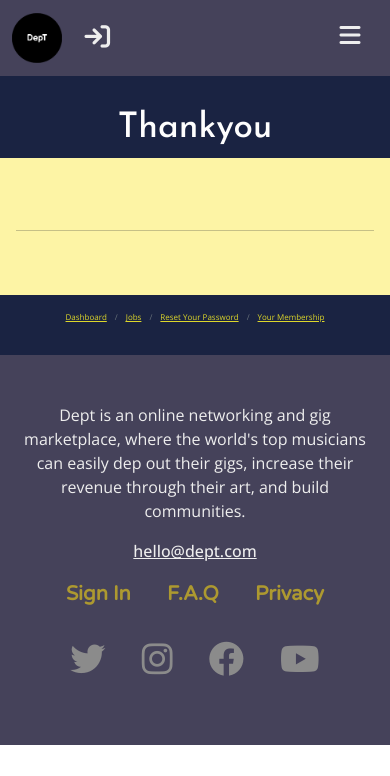
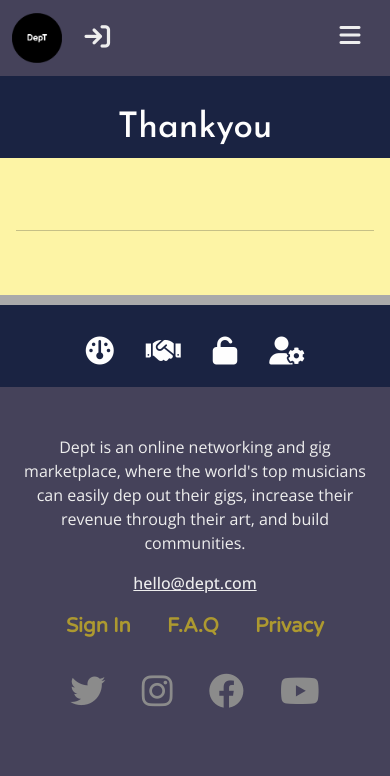
Before and after one commit to OliverCadman/dept_ci_ms4, a Django app: template profiles/templates/profiles/dashboard.html in a window 390 px wide. Shown: the top 776 px of the page. Run offline with Django 4.2, Linux system fonts and the light colour scheme; the template is opened without the code that fills it: values that come from a table or form of the project are taken from there, others are empty; data comes from the database, SQL or seed files in the repository; tables that the repository leaves empty hold one stand-in row (values such as "Sample post"); some libraries are stand-ins or nearby versions.

Commit message:
Replaced text-based dashboard nav with icon nav for mobile

```diff
--- a/profiles/static/profiles/css/dashboard.css
+++ b/profiles/static/profiles/css/dashboard.css
@@ -7,6 +7,7 @@
     background-color: #1a2342;
     font-size: .5rem;
     font-family: "Open Sans", sans-serif;
+    border-top: 10px solid #aaa;
 }
 
 #job_nav {
@@ -30,6 +31,24 @@
 
 .breadcrumb-item a.active {
     text-decoration: none;
+    color: #fefefe;
+}
+
+/* Mobile Dashboard Nav */
+
+.dashboard_nav_mobile {
+    list-style: none;
+    margin: 0;
+    padding: .5rem 0 0 0;
+}
+
+.dashboard_nav_mobile li {
+    display: inline-block;
+    font-size: 1.75rem;
+    margin: 0 1rem;
+}
+
+.dashboard_nav_mobile li a {
     color: #fefefe;
 }
 
@@ -152,14 +171,15 @@
 
 .invitation-card {
     border-radius: 10px;
-    padding-top: .75rem;
+    padding: .75rem .4rem;
     background-color: #f7f7f7;
     box-shadow: 0px 8px 8px 0px rgba(0, 0, 0, 0.31);
-    margin: .5rem 0;
+    margin: 2rem .5rem;
 }
 
 .invitation_card_title {
     font-family: "Josefin Sans", sans-serif;
+    margin-top: 1rem;
 }
 
 .invitation_card_detail {
@@ -191,6 +211,7 @@
 .invitation_date {
     font-family: "Oxygen", sans-serif;
     color: #a0a0a0;
+    margin-bottom: 3rem;
 }
 
 .no-results-display {
@@ -333,6 +354,7 @@
 
     #dashboard_breadcrumb_wrapper {
         font-size: 1.3rem;
+        border-top: none;
     }
 
     .breadcrumb {
--- a/profiles/templates/profiles/dashboard.html
+++ b/profiles/templates/profiles/dashboard.html
@@ -19,12 +19,13 @@
     {% endwith %}
         <div id="dashboard_breadcrumb_wrapper">
             <nav aria-label="breadcrumb">
-                <ol class="breadcrumb">
+                <!-- Nav Links for Tablet Devices and Up -->
+                <ol class="breadcrumb d-none d-md-flex">
                     <li class="breadcrumb-item dashboard">
                         <a href="{% url "dashboard" current_user %}?page=dashboard" class="{% if current_page == "dashboard" %}active{% endif %}">Dashboard</a>
                     </li>
                     <li class="breadcrumb-item dashboard">
-                        <a href="{% url "dashboard" current_user %}?page=jobs" class="{% if current_page == "jobs" %}active{% endif %}">Jobs</a>
+                        <a href="{% url "dashboard" current_user %}?page=jobs&section=invites_sent&filter=all" class="{% if current_page == "jobs" %}active{% endif %}">Jobs</a>
                     </li>
                     <li class="breadcrumb-item dashboard">
                         <a href="{% url "dashboard" current_user %}?page=reset_password" class="{% if current_page == "reset_password" %}active{% endif %}">Reset Your Password</a>
@@ -33,6 +34,21 @@
                         <a href="{% url "dashboard" current_user %}?page=membership" class="{% if current_page == "membership" %}active{% endif %}">Your Membership</a>
                     </li>
                 </ol>
+                <!-- Nav Link for Mobile Only -->
+                <ul class="d-flex justify-content-center d-md-none dashboard_nav_mobile">
+                    <li class="dashboard mobile">
+                        <a href="{% url "dashboard" current_user %}?page=dashboard" class="{% if current_page == "dashboard" %}active{% endif %}"><i class="fas fa-dashboard"></i></a>
+                    </li>
+                    <li class="dashboard mobile">
+                        <a href="{% url "dashboard" current_user %}?page=jobs&section=invites_sent&filter=all" class="{% if current_page == "jobs" %}active{% endif %}"><i class="fa-solid fa-handshake"></i></a>
+                    </li>
+                    <li class="dashboard mobile">
+                        <a href="{% url "dashboard" current_user %}?page=reset_password" class="{% if current_page == "reset_password" %}active{% endif %}"><i class="fa-solid fa-unlock"></i></a>
+                    </li>
+                    <li class="dashboard mobile">
+                        <a href="{% url "dashboard" current_user %}?page=membership" class="{% if current_page == "membership" %}active{% endif %}"><i class="fa-solid fa-user-gear"></i></a>
+                    </li>
+                </ul>
             </nav>
         </div>
         <section>
```
